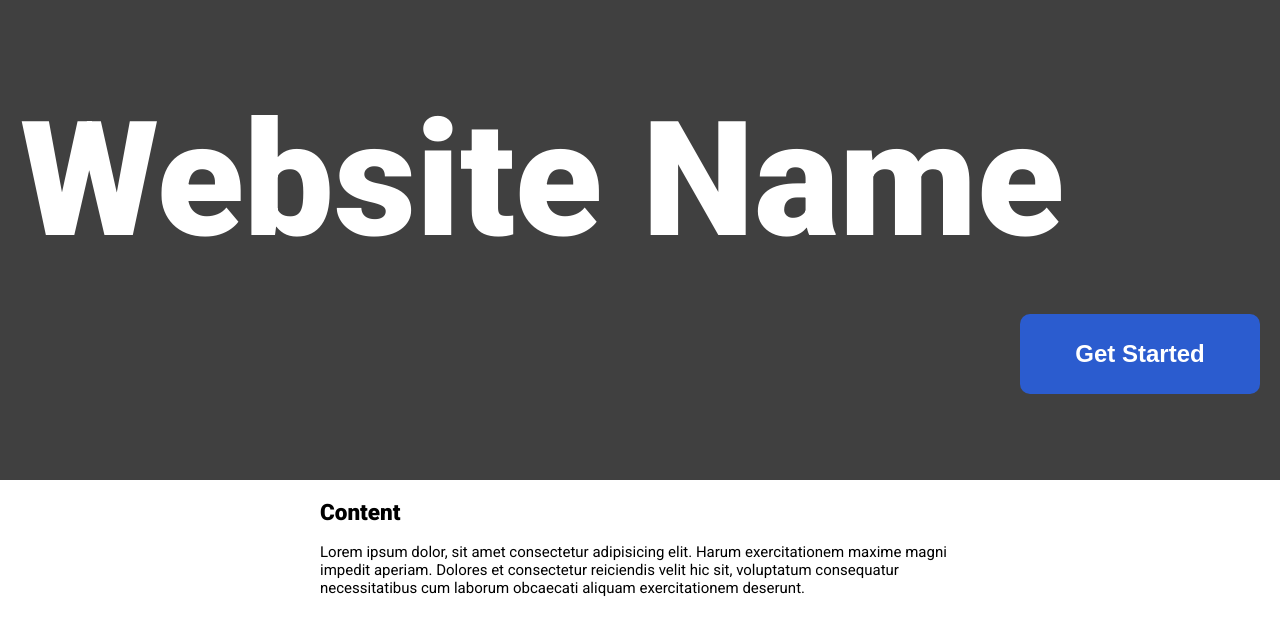
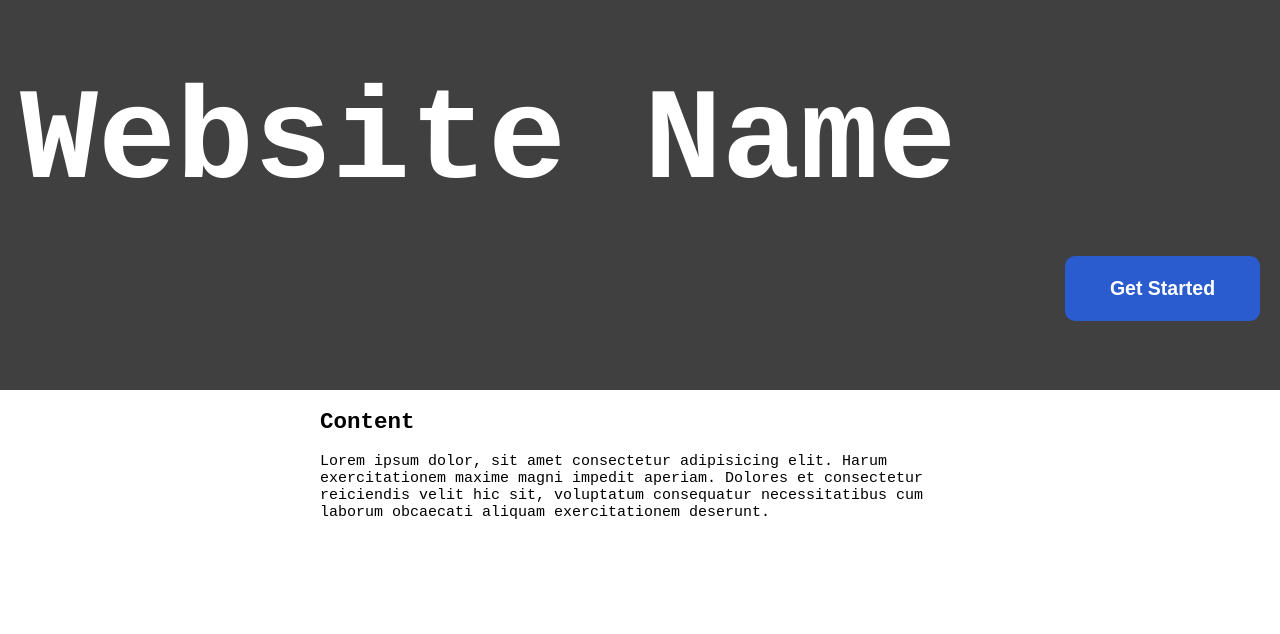
Before and after one commit to darida12321/DRP, a React (Create React App) app: page / in a window 1280 px wide. Shown: the top 634 px of the page. Built offline with nearby package versions, Linux system fonts and the light colour scheme.

Commit message:
fix overflow bug

```diff
--- a/src/styles/ChapterView.css
+++ b/src/styles/ChapterView.css
@@ -19,6 +19,7 @@
 
 #lessons-view {
   overflow: scroll;
+  height: 100%;
   padding-top: 15px;
   padding-right: 20px;
 }
--- a/src/styles/NavBar.css
+++ b/src/styles/NavBar.css
@@ -3,7 +3,7 @@
   justify-content: space-between;
   align-items: center;
   background-color: #eee;
-  height: 60px;
+  height: 30px;
   width: 100%;
   box-sizing: border-box;
   border-bottom: 5px solid var(--blue-1);
@@ -18,12 +18,18 @@
 }
 
 #name {
-  font-size: 40px;
+  font-size: 20px;
   font-weight: 400;
   line-height: 100%;
 }
 
 .icon {
-  height: 30px;
+  height: 15px;
   margin: 5px;
+  transition: 100ms;
 }
+
+.icon:hover {
+  height: 21px;
+  margin: 2px;
+}
--- a/src/styles/Tutorial.css
+++ b/src/styles/Tutorial.css
@@ -1,5 +1,3 @@
-@import url('https://fonts.googleapis.com/css2?family=Roboto:wght@400;900&display=swap');
-
 :root {
   --blue-0: #0646ad;
   --blue-1: #15448e;
@@ -31,8 +29,7 @@
 html,
 body,
 #root {
-  font-family: "Roboto", sans-serif;
-  font-weight: 400;
+  font-family: monospace;
   margin: 0;
   padding: 0;
   height: 100%;
```
